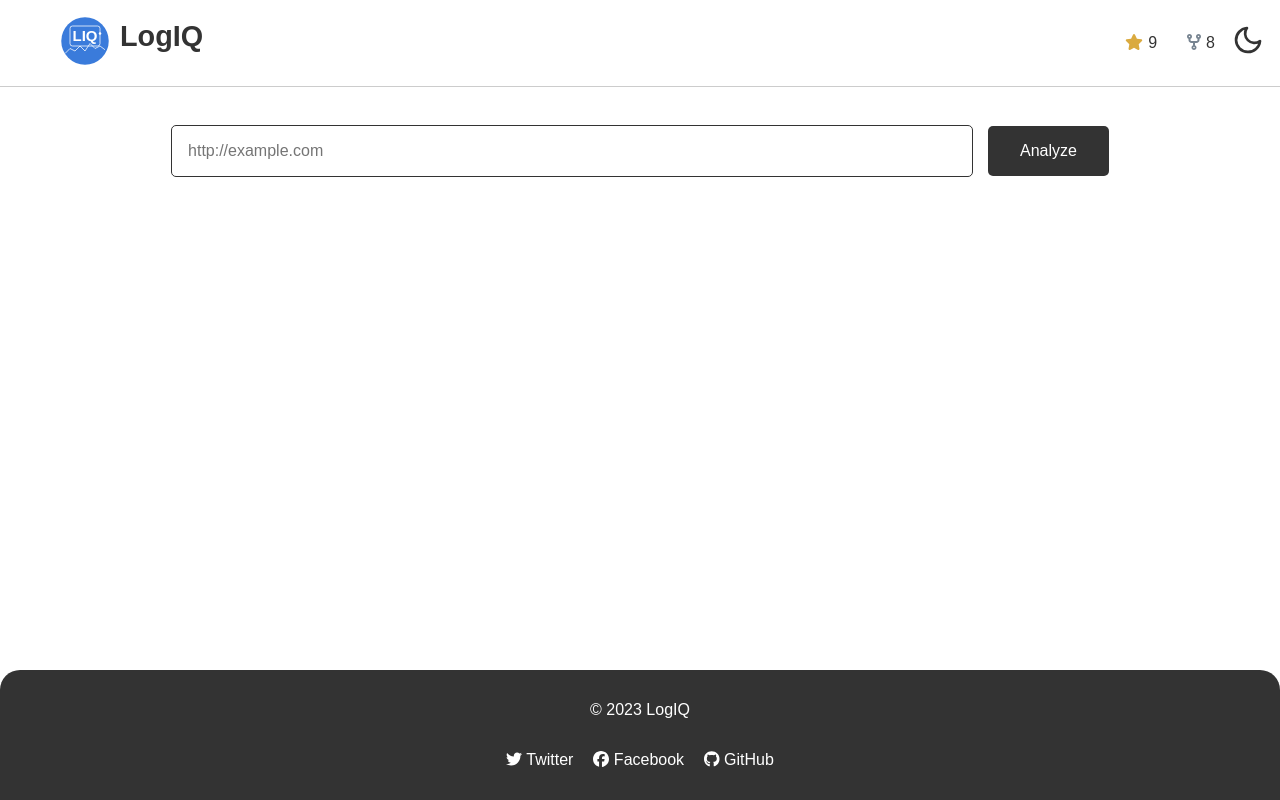
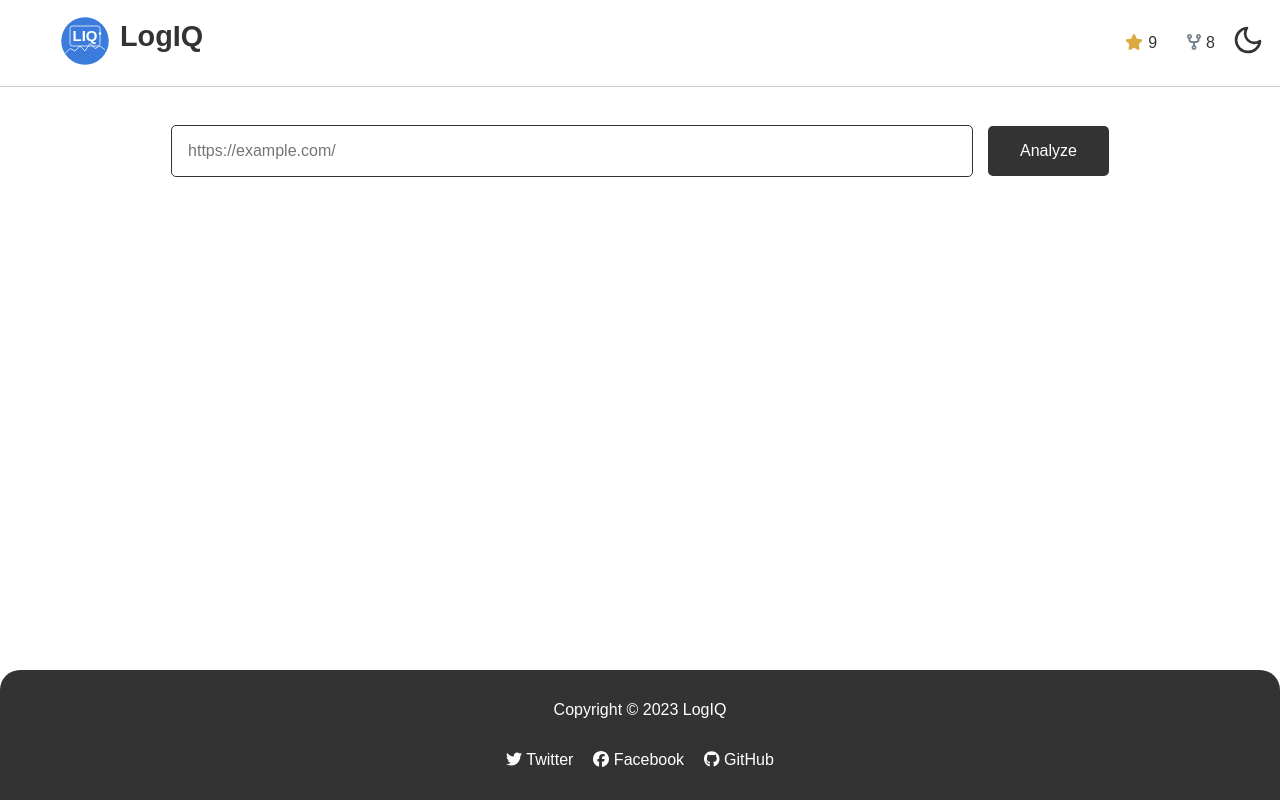
Before and after one commit to FreeOps-Tools/LogIQ, a React (Vite) app: page / in a window 1280 px wide. Built offline with nearby package versions, Linux system fonts and the light colour scheme.

Commit message:
feat; add auto year pop

```diff
--- a/src/App.jsx
+++ b/src/App.jsx
@@ -62,7 +62,7 @@ const App = () => {
           id="url"
           value={url}
           onChange={(e) => setUrl(e.target.value)}
-          placeholder="http://example.com"
+          placeholder="https://example.com/"
         />
         <button type="submit" className={`button ${theme}`}>
           Analyze
--- a/src/Components/Footer.jsx
+++ b/src/Components/Footer.jsx
@@ -3,10 +3,12 @@ import { FontAwesomeIcon } from '@fortawesome/react-fontawesome';
 import { faTwitter, faFacebook, faGithub } from '@fortawesome/free-brands-svg-icons'; // Import the appropriate icons
 
 function Footer() {
+  let date = new Date();
+  let year = date.getFullYear();
   return (
     <footer className="footer">
       <div className="footer-content">
-        <p>&copy; 2023 LogIQ</p>
+        <p>Copyright © {year} LogIQ</p>
         <ul className="social-links">
           <li>
             <a href="#">
```
Also changed, not shown: package.json (+13 -13 lines), 2 other files (tests, documents, lock files or other folders).
